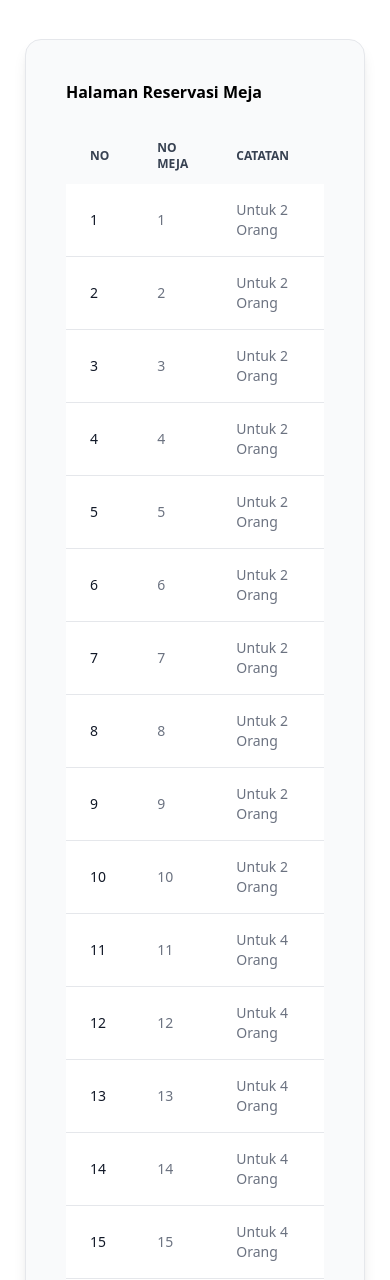
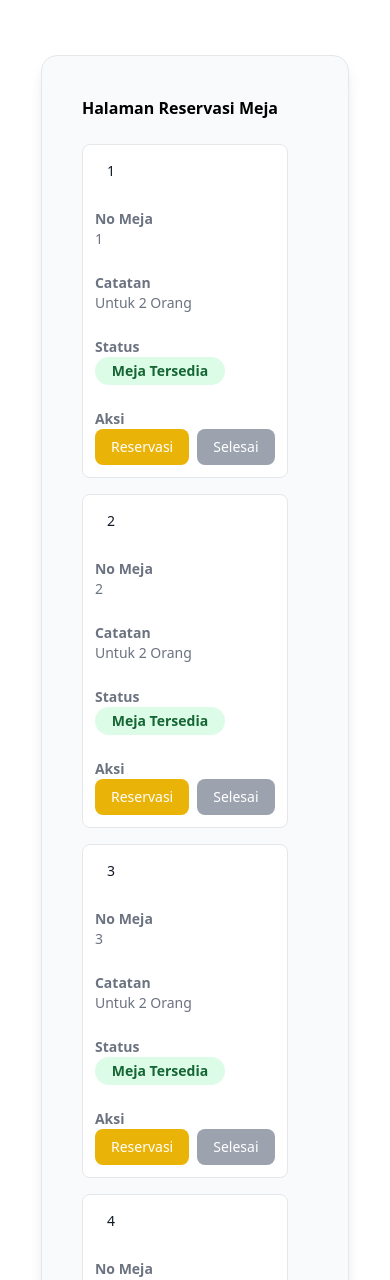
Before and after one commit to rifqyfakhryzain/Tubes-RPL-1, a PHP site: page /reservasi.php in a window 390 px wide. Shown: the part 65-1345 px from the top of the page. Run offline with PHP 8.4, Linux system fonts and the light colour scheme; a user stored in the database is signed in; data comes from the database, SQL or seed files in the repository; some libraries are stand-ins or nearby versions.

Commit message:
Tambah js mobile meja

```diff
--- a/reservasi.php
+++ b/reservasi.php
@@ -60,6 +60,8 @@ while ($record = mysqli_fetch_assoc($query)) {
    <!-- Simple-DataTables (untuk Flowbite DataTable) -->
    <link rel="stylesheet" href="https://cdn.jsdelivr.net/npm/simple-datatables@latest/dist/style.css" />
    <script src="https://cdn.jsdelivr.net/npm/simple-datatables@latest" defer></script>
+      <link rel="stylesheet" href="asset/css/mobile.css">
+
 </head>
 
 <body class="min-h-screen flex flex-col">
@@ -190,6 +192,7 @@ while ($record = mysqli_fetch_assoc($query)) {
 
                      </tbody>
                   </table>
+                  <script src="asset/js/mobile_meja.js"></script>
                <?php
                }
                ?>
@@ -243,7 +246,7 @@ while ($record = mysqli_fetch_assoc($query)) {
                      <!-- catatan -->
                      <div class="col-span-2">
                         <label for="catatan" class="block mb-2 text-sm font-medium text-gray-900 dark:text-white">Catatan</label>
-                        <input type="text" name="catatan" id="catatan" class="bg-gray-50 border border-gray-300 text-gray-900 text-sm rounded-lg focus:ring-primary-600 focus:border-primary-600 block w-full p-2.5 dark:bg-gray-600 dark:border-gray-500 dark:placeholder-gray-400 dark:text-white dark:focus:ring-primary-500 dark:focus:border-primary-500" placeholder="Catatan" required="" value="<?php echo $row['catatan'] ?>">
+                        <input type="text" disabled="catatan" name="catatan" id="catatan" class="bg-gray-50 border border-gray-300 text-gray-900 text-sm rounded-lg focus:ring-primary-600 focus:border-primary-600 block w-full p-2.5 dark:bg-gray-600 dark:border-gray-500 dark:placeholder-gray-400 dark:text-white dark:focus:ring-primary-500 dark:focus:border-primary-500" placeholder="Catatan" required="" value="<?php echo $row['catatan'] ?>">
                      </div>
                   </div>
                   <!-- SUbmit -->
```
